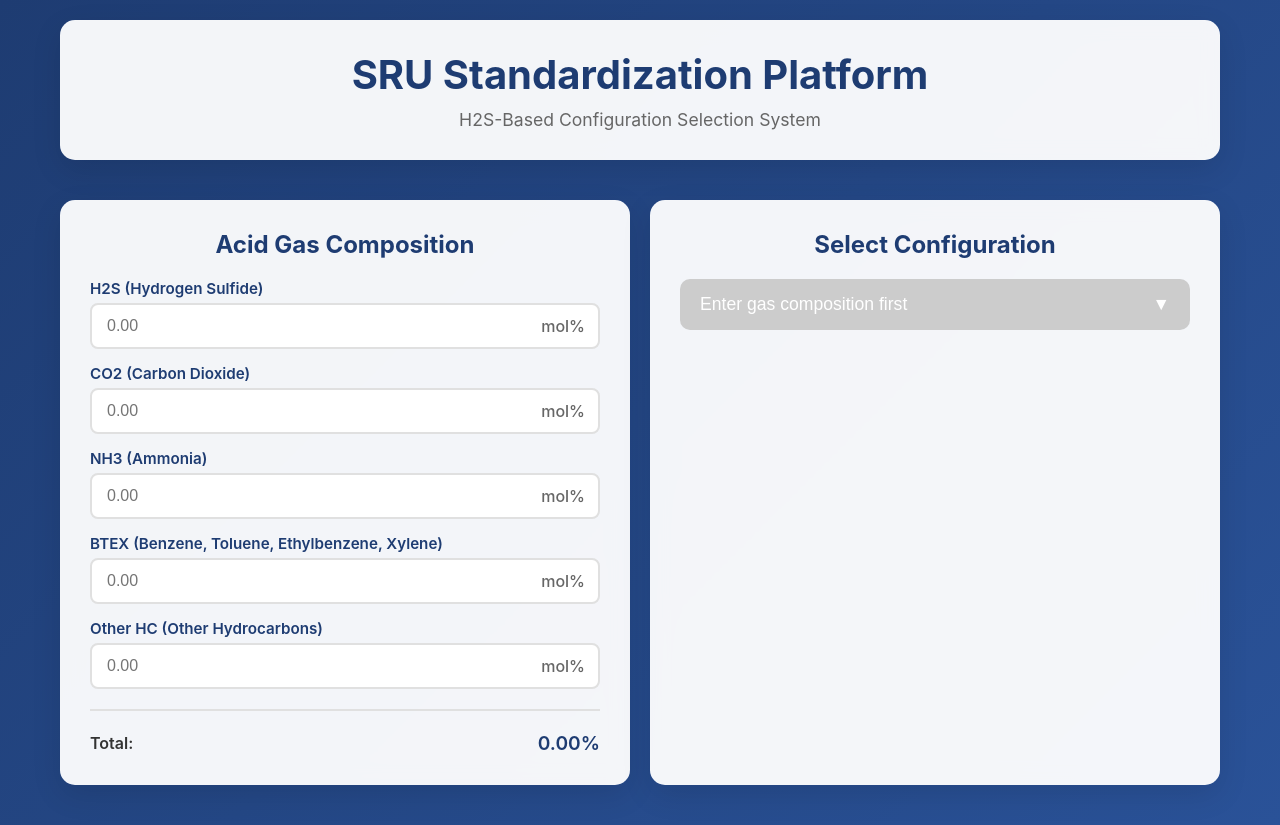
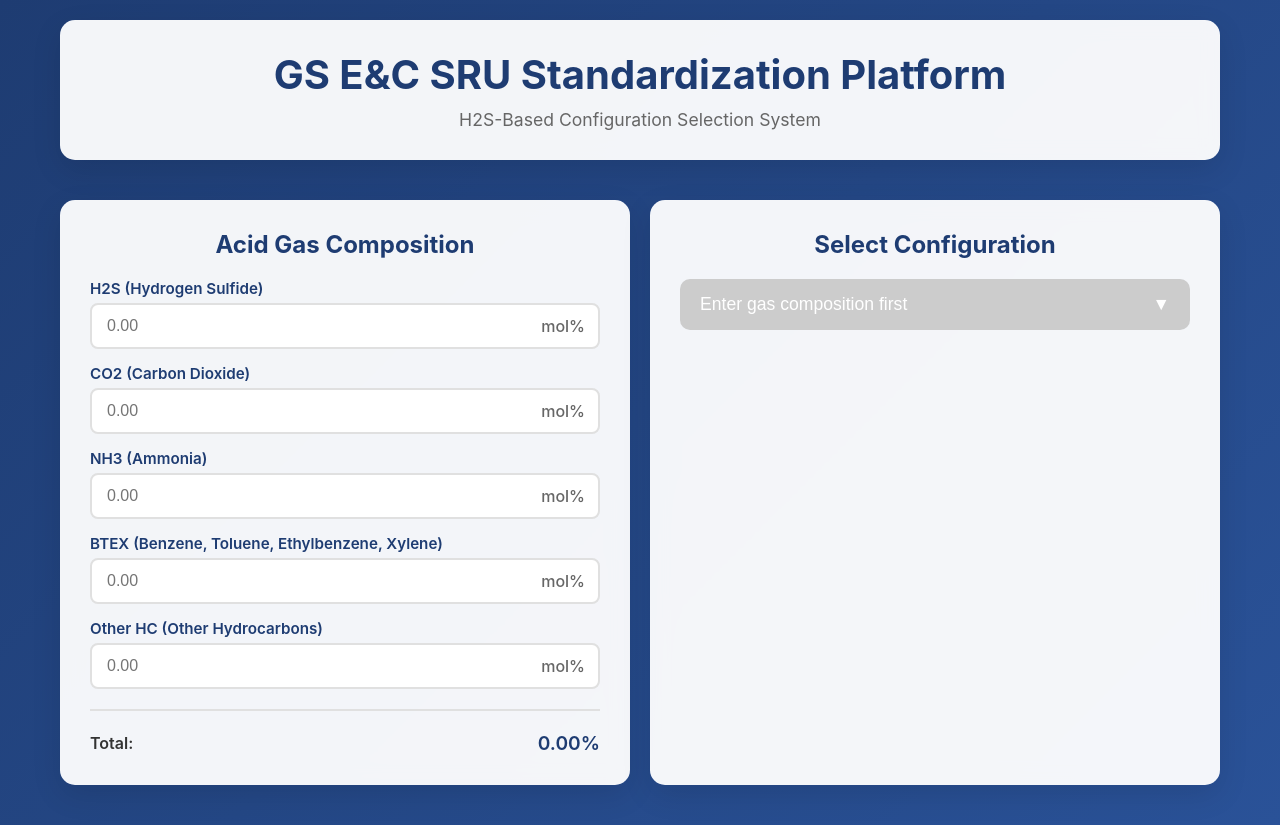
Before and after one commit to keumdongseop/SSS_STANDARD, a plain HTML site: page index.html in a window 1280 px wide. Drawn offline with Linux system fonts and the light colour scheme.

Commit message:
Update index.html

```diff
--- a/index.html
+++ b/index.html
@@ -483,7 +483,7 @@
     <div class="container">
         <!-- Header -->
         <div class="header">
-            <h1>SRU Standardization Platform</h1>
+            <h1>GS E&C SRU Standardization Platform</h1>
             <p>H2S-Based Configuration Selection System</p>
         </div>
 
```
